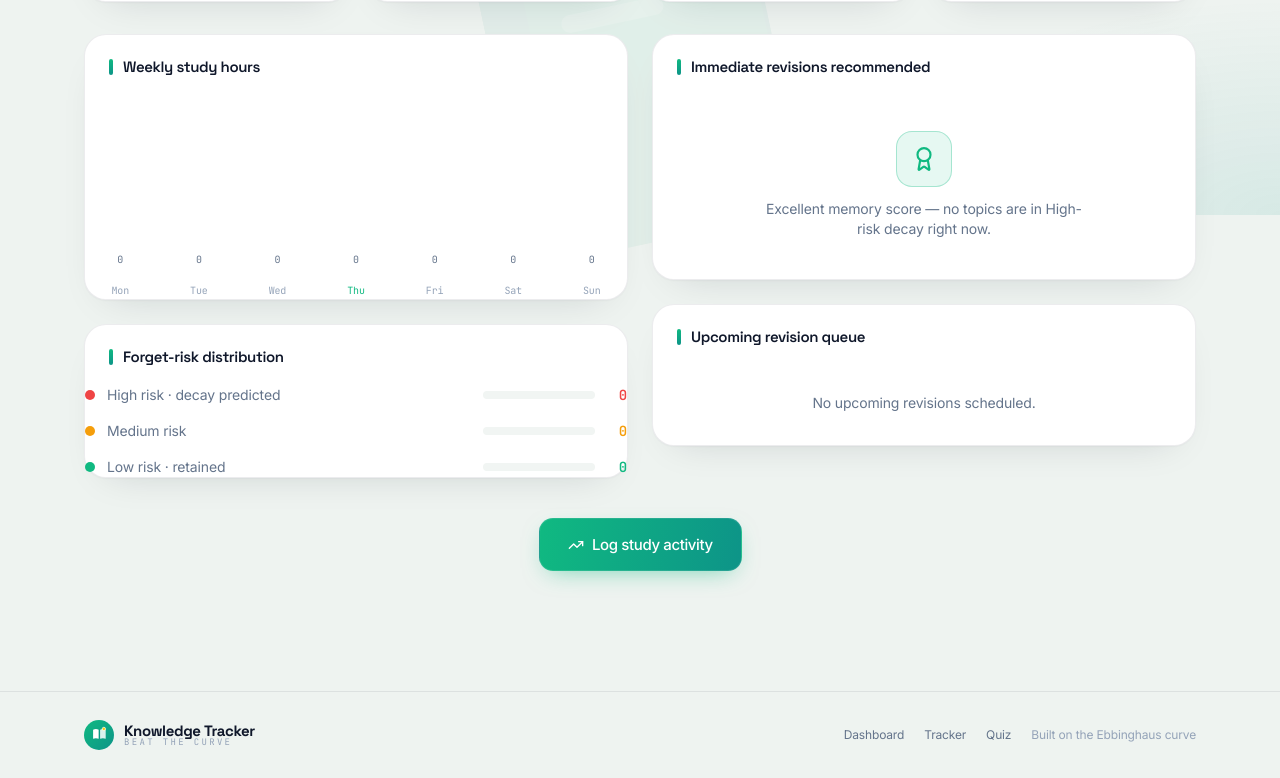
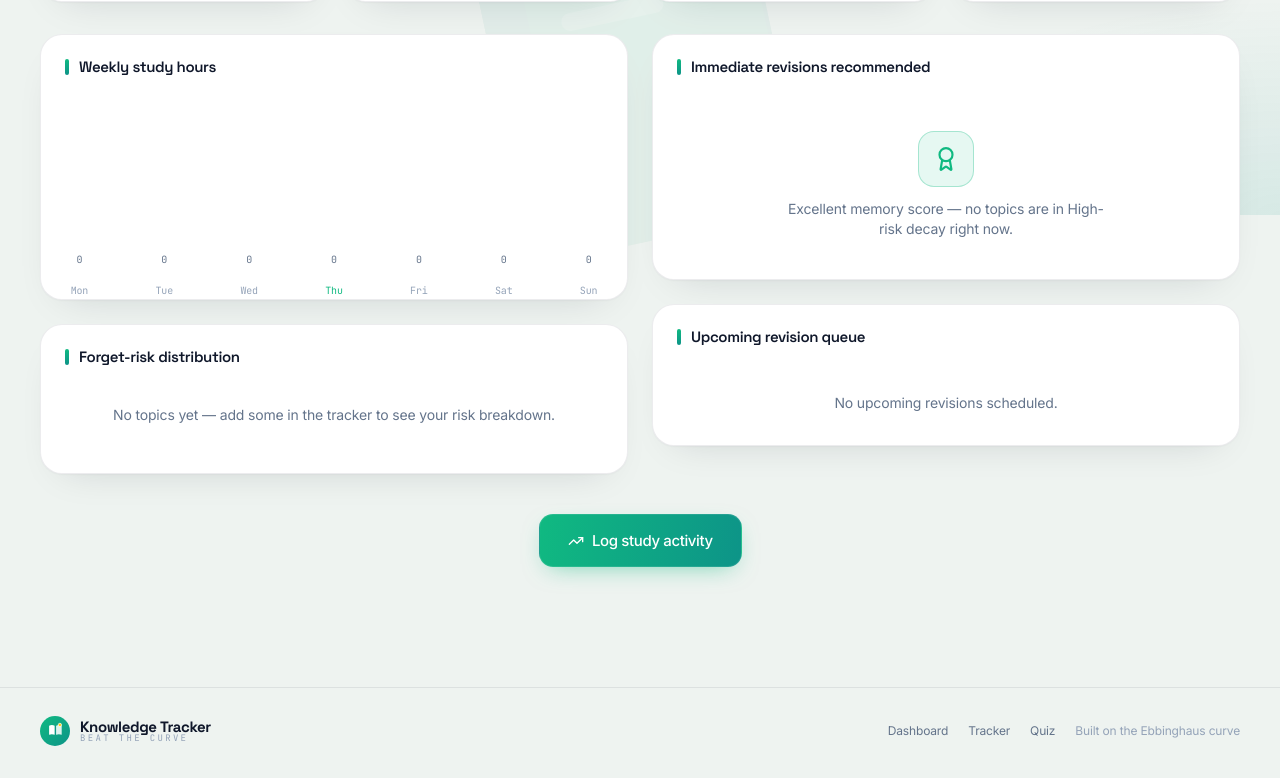
Before and after one commit to mahakkatahara/Knowledge-Tracker, a React (Vite) app: page /dashboard in a window 1280 px wide. Shown: the part 585-1363 px from the top of the page. Built offline with nearby package versions, Linux system fonts and the light colour scheme; sample sign-in values are in the browser's storage.

Commit message:
some chnanges in src

```diff
--- a/src/App.jsx
+++ b/src/App.jsx
@@ -27,7 +27,7 @@ function ScrollToTop() {
 function Footer() {
   return (
     <footer className="relative mt-20 border-t border-line">
-      <div className="mx-auto flex max-w-6xl flex-col items-center justify-between gap-4 px-5 py-7 text-sm text-muted sm:flex-row">
+      <div className="mx-auto flex max-w-[1680px] flex-col items-center justify-between gap-4 px-4 py-7 text-sm text-muted sm:flex-row sm:px-6 lg:px-10">
         <Logo size={30} />
         <div className="flex items-center gap-5 text-xs">
           <Link to="/dashboard" className="transition-colors hover:text-ink">Dashboard</Link>
@@ -80,7 +80,7 @@ function Shell() {
       />
       <Navbar />
       <ScrollToTop />
-      <main className="relative z-10 mx-auto w-full max-w-6xl px-4 pb-10 pt-24 sm:px-5 sm:pt-28">
+      <main className="relative z-10 mx-auto w-full max-w-[1680px] px-4 pb-10 pt-24 sm:px-6 lg:px-10 sm:pt-28">
         <ErrorBoundary>
           <AllRoutes />
         </ErrorBoundary>
--- a/src/components/Navbar.jsx
+++ b/src/components/Navbar.jsx
@@ -47,7 +47,7 @@ const Navbar = () => {
     <header className="fixed inset-x-0 top-0 z-50 flex justify-center px-3 pt-3 sm:px-4 sm:pt-4">
       <nav
         className={cn(
-          "flex w-full max-w-6xl items-center justify-between gap-2 rounded-full border px-3 py-2 transition-all duration-300 sm:px-4",
+          "flex w-full max-w-[1680px] items-center justify-between gap-2 rounded-full border px-3 py-2 transition-all duration-300 sm:px-4",
           scrolled
             ? "glass-strong border-line-strong shadow-[0_18px_50px_-22px_rgba(0,0,0,0.9)]"
             : "border-line bg-surface-2 backdrop-blur-md"
--- a/src/pages/Dashboard.jsx
+++ b/src/pages/Dashboard.jsx
@@ -222,24 +222,46 @@ const Dashboard = () => {
 
           <Reveal>
             <Card title="Forget-risk distribution">
-              <div className="flex flex-col gap-4 pt-1">
-                {dist.map((d) => (
-                  <div key={d.label} className="flex items-center gap-3">
-                    <span className="h-2.5 w-2.5 shrink-0 rounded-full" style={{ background: d.color }} />
-                    <span className="flex-1 truncate text-sm text-muted">{d.label}</span>
-                    <div className="h-2 w-24 shrink-0 overflow-hidden rounded-full bg-surface-2 sm:w-28">
-                      <motion.div
-                        initial={{ width: 0 }}
-                        whileInView={{ width: `${(d.count / topicDivisor) * 100}%` }}
-                        viewport={{ once: true }}
-                        transition={{ duration: 1, ease: [0.22, 1, 0.36, 1] }}
-                        className="h-full rounded-full"
-                        style={{ background: d.color, boxShadow: `0 0 12px ${d.color}80` }}
-                      />
+              <div className="px-5 pb-6 sm:px-6">
+                {topics.length === 0 ? (
+                  <p className="py-6 text-center text-sm text-muted">
+                    No topics yet — add some in the tracker to see your risk breakdown.
+                  </p>
+                ) : (
+                  <>
+                    <div className="flex h-3 w-full overflow-hidden rounded-full bg-surface-2">
+                      {dist.map((d) => {
+                        const w = (d.count / topicDivisor) * 100;
+                        if (w <= 0) return null;
+                        return (
+                          <motion.div
+                            key={d.label}
+                            initial={{ width: 0 }}
+                            whileInView={{ width: `${w}%` }}
+                            viewport={{ once: true }}
+                            transition={{ duration: 1, ease: [0.22, 1, 0.36, 1] }}
+                            className="h-full"
+                            style={{ background: d.color }}
+                          />
+                        );
+                      })}
                     </div>
-                    <span className="mono w-5 shrink-0 text-right text-sm font-semibold" style={{ color: d.color }}>{d.count}</span>
-                  </div>
-                ))}
+
+                    <div className="mt-6 flex flex-col gap-4">
+                      {dist.map((d) => {
+                        const pct = Math.round((d.count / topicDivisor) * 100);
+                        return (
+                          <div key={d.label} className="flex items-center gap-3">
+                            <span className="h-2.5 w-2.5 shrink-0 rounded-full" style={{ background: d.color }} />
+                            <span className="flex-1 text-sm text-muted">{d.label}</span>
+                            <span className="mono text-xs text-faint">{pct}%</span>
+                            <span className="font-display w-6 text-right text-base font-semibold" style={{ color: d.color }}>{d.count}</span>
+                          </div>
+                        );
+                      })}
+                    </div>
+                  </>
+                )}
               </div>
             </Card>
           </Reveal>
@@ -259,7 +281,7 @@ const Dashboard = () => {
                   </p>
                 </div>
               ) : (
-                <div className="flex flex-col gap-3">
+                <div className="flex max-h-[26rem] flex-col gap-3 overflow-y-auto pr-1">
                   {highRiskTopics.map((topic) => (
                     <div key={topic.id} className="flex items-center justify-between gap-3 rounded-2xl border border-lost/25 bg-lost/[0.06] p-4">
                       <div>
@@ -283,7 +305,7 @@ const Dashboard = () => {
               {upcomingRevisions.length === 0 ? (
                 <p className="py-8 text-center text-sm text-muted">No upcoming revisions scheduled.</p>
               ) : (
-                <div className="flex flex-col gap-2.5">
+                <div className="flex max-h-[26rem] flex-col gap-2.5 overflow-y-auto pr-1">
                   {upcomingRevisions.map((rev) => (
                     <div key={rev.id} className="flex items-center justify-between gap-3 rounded-2xl border border-line bg-surface-2 px-4 py-3">
                       <div>
--- a/src/pages/Quiz.jsx
+++ b/src/pages/Quiz.jsx
@@ -463,7 +463,7 @@ const Quiz = () => {
                   const c = ringColor(b.score);
                   return (
                     <div key={id} className="flex items-center gap-3">
-                      <span className="w-32 shrink-0 truncate text-sm text-ink">{b.title}</span>
+                      <span className="w-40 shrink-0 truncate text-sm text-ink sm:w-48" title={b.title}>{b.title}</span>
                       <div className="h-2.5 flex-1 overflow-hidden rounded-full bg-surface-2">
                         <motion.div initial={{ width: 0 }} animate={{ width: `${b.score}%` }} transition={{ duration: 0.8 }} className="h-full rounded-full" style={{ background: c, boxShadow: `0 0 10px ${c}80` }} />
                       </div>
```
